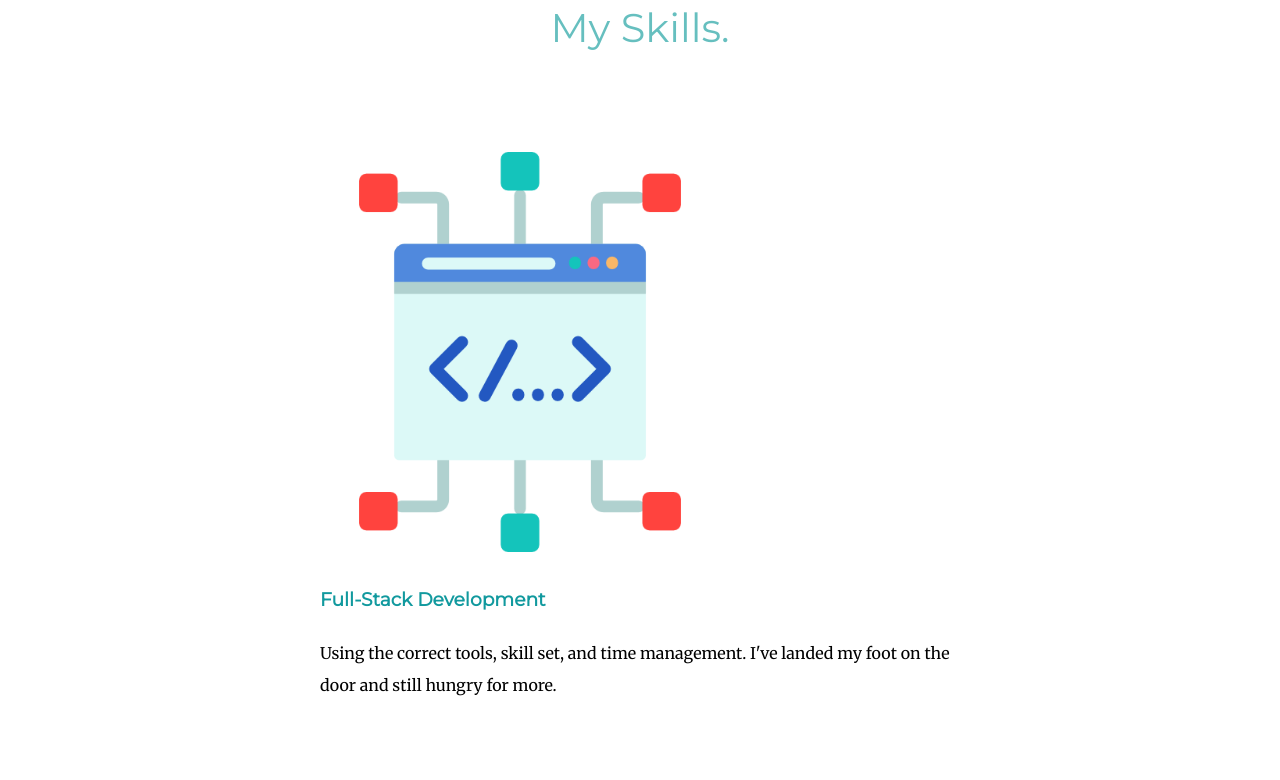
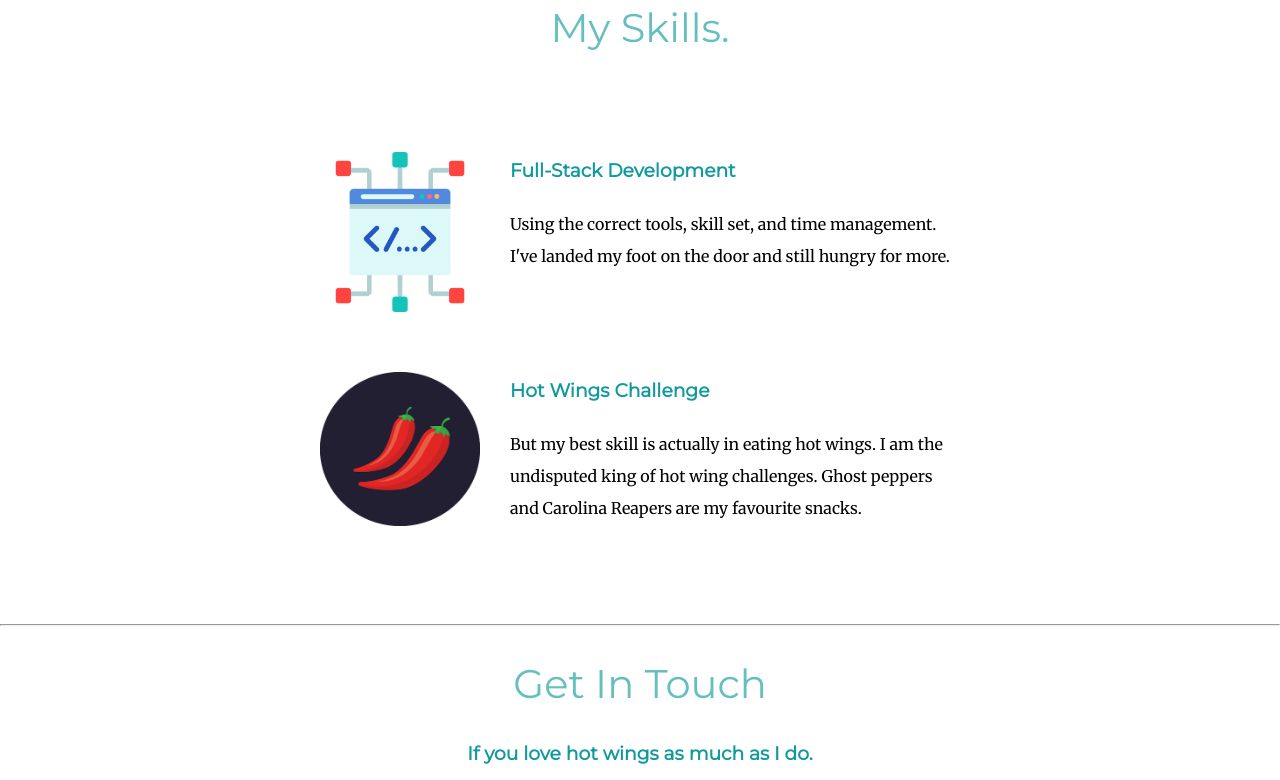
Before and after one commit to janMasangcay/simpleWebsite, a plain HTML site: page index.html in a window 1280 px wide. Shown: the part 1116-1896 px from the top of the page. Drawn offline with Linux system fonts and the light colour scheme.

```diff
--- a/css/styles.css
+++ b/css/styles.css
@@ -47,8 +47,10 @@
     height: 150px;
 }
 
-.computer-img {
-    height: 400px;
+.coding-img, .chilli-img {
+    width: 25%;
+    float: left;
+    margin-right: 30px;
 }
 
 .pro {
--- a/index.html
+++ b/index.html
@@ -33,12 +33,12 @@
             <div class="skills">
                 <h2>My Skills.</h2>
                 <div class="skill-row">
-                    <img class="computer-img" src="images/coding.png" alt="computer-img">
+                    <img class="coding-img" src="images/coding.png" alt="coding-img">
                     <h3>Full-Stack Development</h3>
                     <p>Using the correct tools, skill set, and time management. I've landed my foot on the door and still hungry for more. </p>
                 </div>
                 <div class="skill-row">
-                    <img src="images/chillies.png" alt="chillies-img">
+                    <img class="chilli-img" src="images/chillies.png" alt="chilli-img">
                     <h3>Hot Wings Challenge</h3>
                     <p>But my best skill is actually in eating hot wings. I am the undisputed king of hot wing challenges. Ghost peppers and Carolina Reapers are my favourite snacks.</p>
                 </div>
```
